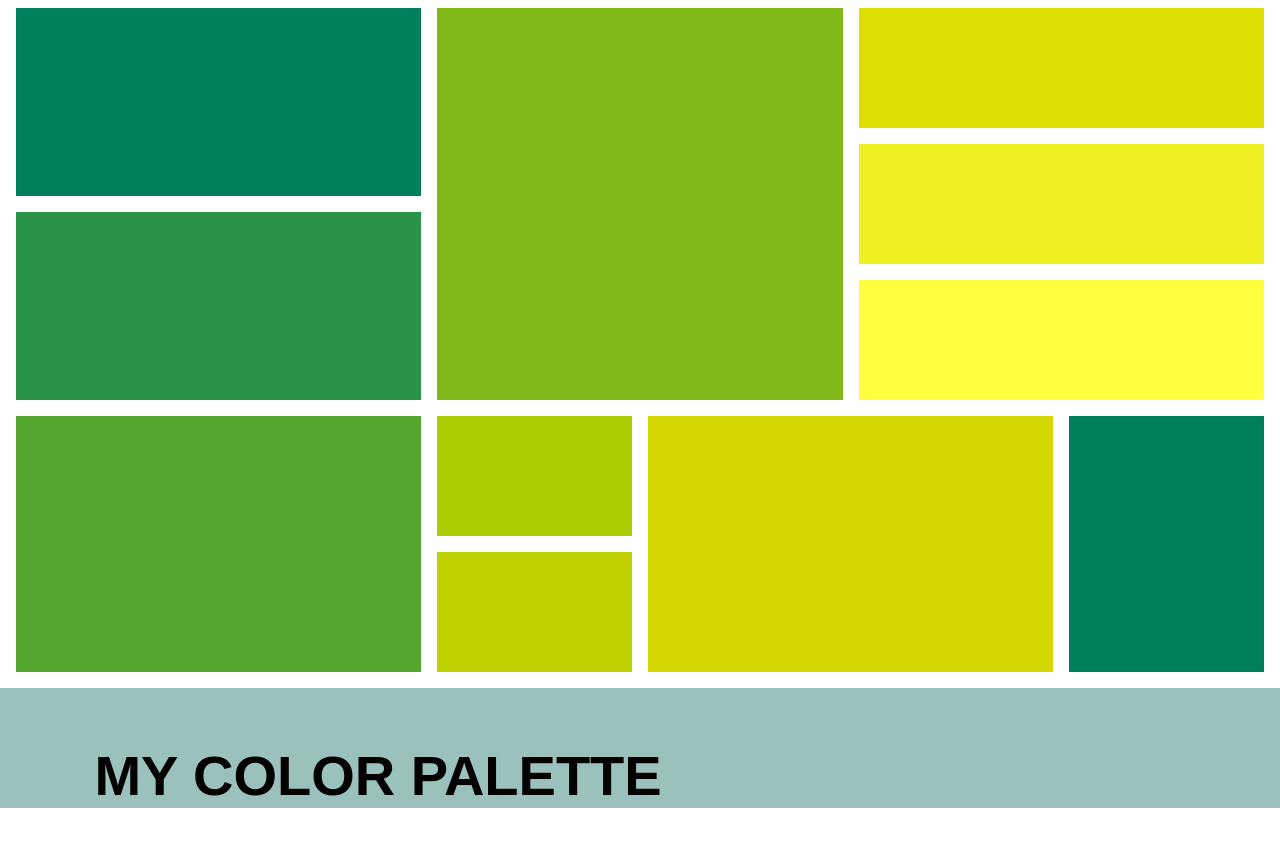
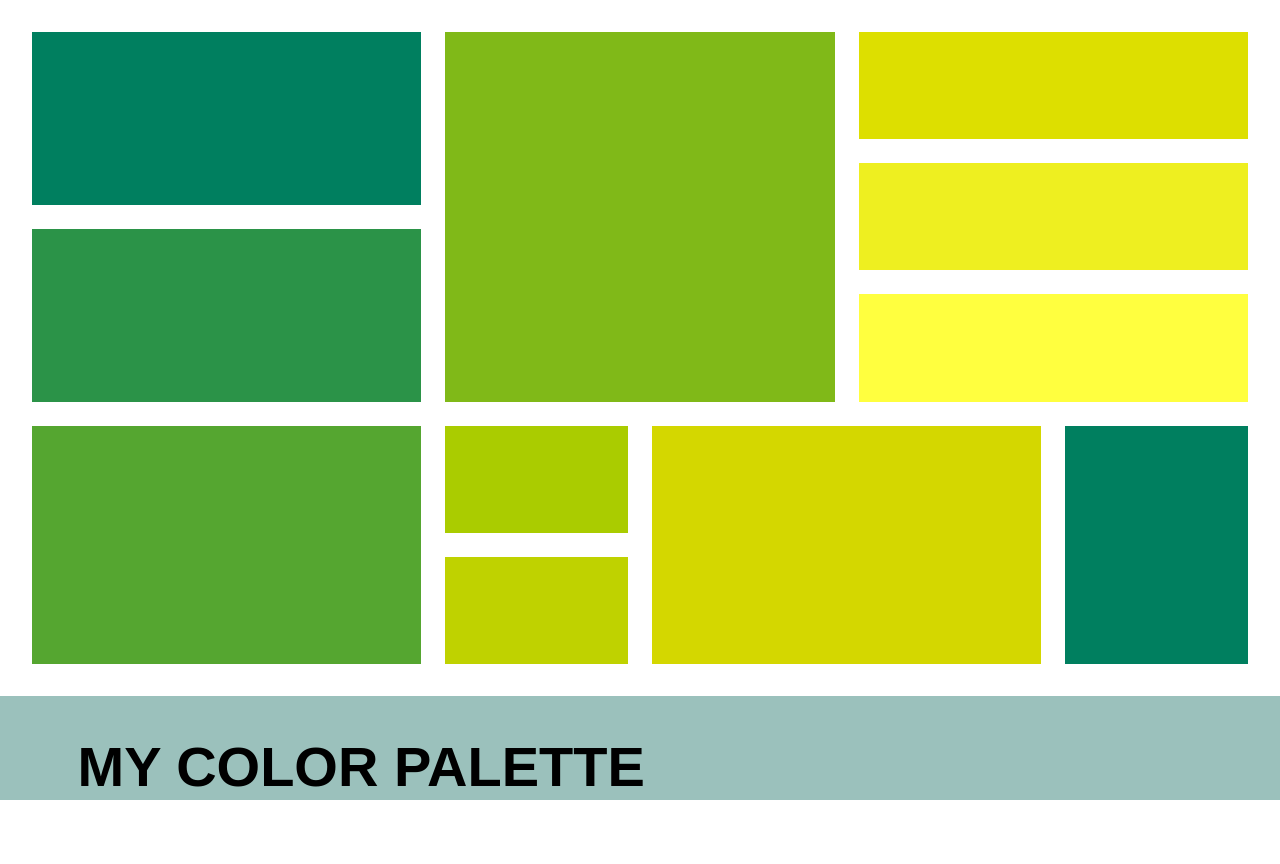
Before and after one commit to Garla-mantix/grid-practice, a plain HTML site: page index.html in a window 1280 px wide. After the commit the page ends 839 px from the top, so only its background shows below. Drawn offline with Linux system fonts and the light colour scheme.

Commit message:
Tweaking gaps and positioning

```diff
--- a/styles/index.css
+++ b/styles/index.css
@@ -16,10 +16,10 @@ main {
 .grid-container {
     display: grid;
     width: 100%;
-    min-height: 87%;
+    height: 100%;
     margin-bottom: 0;
-    padding: 1em;
-    grid-gap: 1em;
+    padding: 2em;
+    grid-gap: 1.5em;
     grid-template-columns: repeat(6 1fr);
     grid-template-rows: repeat(10 1fr);
     grid-template-areas:
@@ -97,14 +97,13 @@ main {
  .footer {
     background-color: white;
     width: 100%;
-    max-height: 15%;
-    justify-items: left;
+    height: 13%;
     background-color: #9BC1BC;
 }
 
 .mcp {
     margin-left: 3%;
-    padding: 1em;
+    padding: 0.7em;
     font-family: Arial, Helvetica, sans-serif;
     font-weight: bold;
     font-size: 3.5em;
```
